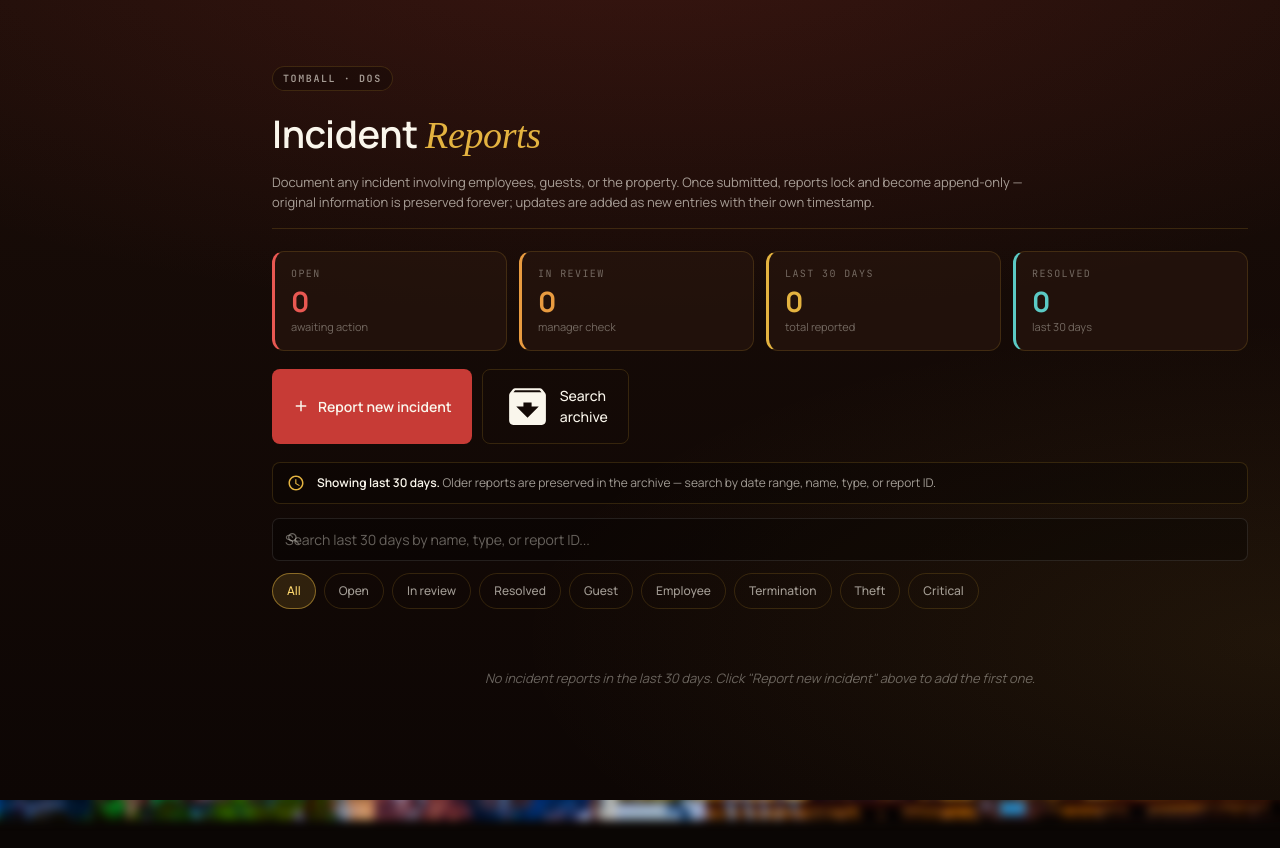
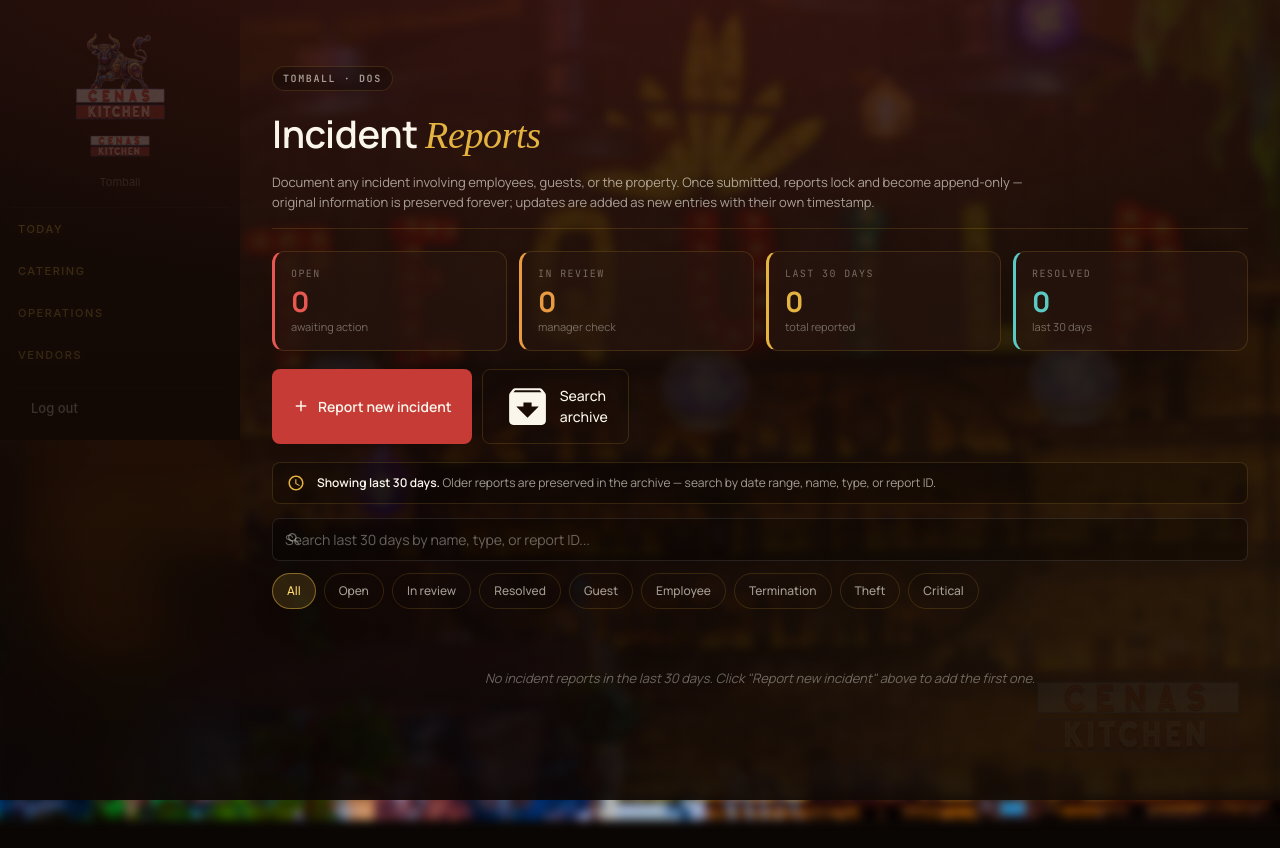
Before and after one commit to samsahragard/cenas-ezlive, a Python web app: template app/templates/manager_incident_reports.html in a window 1280 px wide. Run offline with Jinja, Linux system fonts and the light colour scheme; the template is opened without the code that fills it, so the values that code supplies are empty; some libraries are stand-ins or nearby versions; some web fonts are replaced.

Commit message:
incident reports: transparent overlay so sidebar shows through (Sam #10:54)

```diff
--- a/app/templates/manager_incident_reports.html
+++ b/app/templates/manager_incident_reports.html
@@ -68,9 +68,10 @@
     z-index: 1;
   }
   /* v3 dark-red gradient backdrop that overrides the base_dashboard
-     restaurant-photo bleed for this page only. Fixed so it covers
-     the full viewport behind the .ir-page content + the sidebar
-     stays clickable (sidebar has its own higher z-index in base). */
+     restaurant-photo bleed for this page only. Semi-transparent so
+     the sidebar stays visible through it (Sam #10:54 — incident
+     reports needs the sidebar). Same transparent-overlay pattern
+     recipes uses at .rcp-page::before. */
   .ir-page::before {
     content: '';
     position: fixed;
@@ -78,7 +79,7 @@
     background:
       radial-gradient(ellipse 80% 50% at 50% -10%, rgba(199, 59, 54, 0.18), transparent),
       radial-gradient(ellipse 60% 40% at 100% 80%, rgba(228, 179, 64, 0.08), transparent),
-      linear-gradient(180deg, var(--ir-bg-deep) 0%, #0d0604 100%);
+      linear-gradient(180deg, rgba(26, 13, 8, 0.78) 0%, rgba(13, 6, 4, 0.88) 100%);
     z-index: 0;
     pointer-events: none;
   }
```
